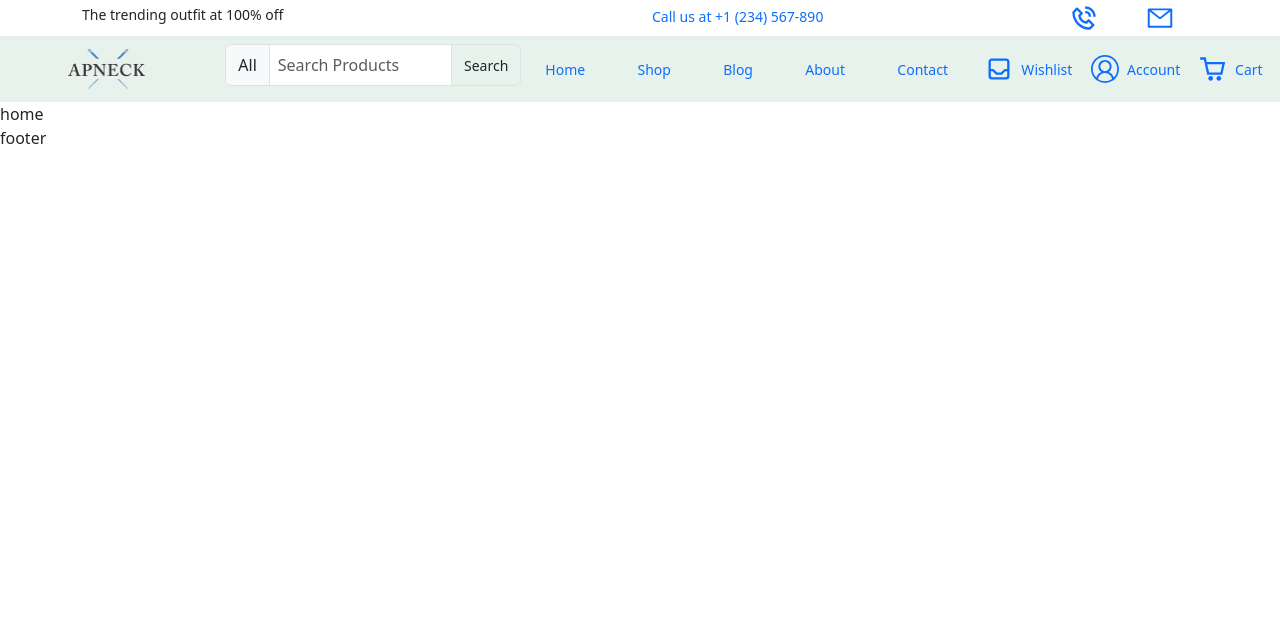
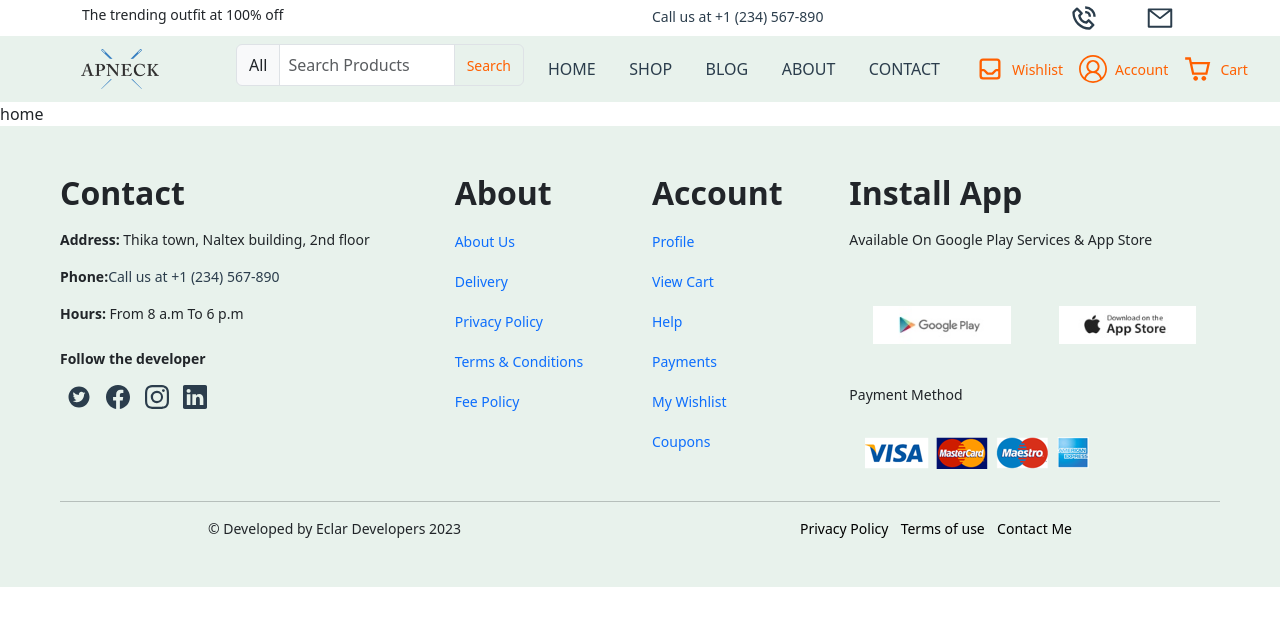
Before and after one commit to tejasvi8686/React_Ecommerce_Application, a React (Vite) app: page / in a window 1280 px wide. Shown: the top 626 px of the page. Built offline with nearby package versions, Linux system fonts and the light colour scheme.

Commit message:
added footer

```diff
--- a/src/App.css
+++ b/src/App.css
@@ -37,18 +37,64 @@ button{
   color: white;
 }
 
+active{
+  font-weight: 600;
+  color: var(--primary);
+  text-decoration: underline;
+}
+
+.inactive{
+  color: var(--primary1);
+  font-weight: 400;
+}
 /* header starts here */
+.header-top-strip a{
+  color: var(--primary1 );
+
+
+}
+
 .input-group button{
    background: transparent;
    font-size: 14px;
+   color: var(--search);
 }
 
 .nav-links a{
   font-size: 16px;
   text-transform: uppercase;
-  color: var(--primary);
+  color: var(--primary1);
 }
 
 .header-upper{
   background: var(--lighter2);
 }
+
+.nav-links-nav a{
+  color:var(--search)
+}
+
+.social-icons a{
+  color:var(--search)
+}
+
+/*footer start*/
+
+footer{
+  background-color: var(--lighter2);
+}
+
+.pay img{
+  transition: 0.5s ease;
+
+}
+
+.pay img:hover{
+  transform: translateY(-8px);
+}
+
+
+.footer-details a{
+  color: var(--primary1);
+
+}
--- a/src/App.jsx
+++ b/src/App.jsx
@@ -5,6 +5,9 @@ import Shop from "./pages/shop";
 import Blog from "./pages/blog";
 import Contact from "./pages/contact";
 import About from "./pages/about";
+import Cart from "./pages/cart";
+import Login from "./pages/login";
+import Wishlist from "./pages/wishlist";
 import "./App.css";
 
 function App() {
@@ -18,6 +21,9 @@ function App() {
             <Route path="blog" element={<Blog />} />
             <Route path="about" element={<About />}></Route>
             <Route Path="contact" element={<Contact />} />
+            <Route path="cart" element={<Cart />} />
+            <Route path="login" element={<Login />} />
+            <Route path="wishlist" element={<Wishlist />} />
 
           </Route>
         </Routes>
--- a/src/components/footer.jsx
+++ b/src/components/footer.jsx
@@ -1,9 +1,161 @@
-import React from 'react'
-
+import React from "react";
+import { Link } from "react-router-dom";
+import { BsFacebook } from "react-icons/bs";
+import { AiFillTwitterCircle } from "react-icons/ai";
+import { BsLinkedin } from "react-icons/bs";
+import { BsInstagram } from "react-icons/bs";
+import google from "../assets/images/pay/play.jpg";
+import app from "../assets/images/pay/app.jpg";
+import pay from '../assets/images/pay/pay.png';
 const footer = () => {
   return (
-    <div>footer</div>
-  )
-}
+    <footer className="footer p-5">
+      <div className="container-xxl">
+        <div className="row justify-content-center justify-content-md-start">
+          <div className="col-4 d-flex flex-column">
+            <h2 className="footer-title mb-3">
+              <b>Contact</b>
+            </h2>
 
-export default footer
+            <div className="footer-details">
+              <div className="mb-3">
+                <p>
+                  <b>Address:</b> Thika town, Naltex building, 2nd floor
+                </p>
+              </div>
+              <div className="mb-3">
+                <p>
+                  <b>Phone:</b>
+                  <a className="footer-tel" href="tel:+1234567890">
+                    Call us at +1 (234) 567-890
+                  </a>
+                </p>
+              </div>
+              <div className="mb-4">
+                <p>
+                  <b>Hours:</b> From 8 a.m To 6 p.m
+                </p>
+              </div>
+              <div className="mb-3">
+                <p>
+                  <b>Follow the developer</b>
+                </p>
+              </div>
+              <div className="col-5 social-icons mb-3 d-flex justify-content-around ">
+                <Link>
+                  <AiFillTwitterCircle className="fs-4" />
+                </Link>
+                <Link>
+                  <BsFacebook className="fs-4" />
+                </Link>
+                <Link>
+                  <BsInstagram className="fs-4" />
+                </Link>
+                <Link>
+                  <BsLinkedin className="fs-4" />
+                </Link>
+              </div>
+            </div>
+          </div>
+          <div className="col-md-2 col-lg-2 mb-3 mb-md-0">
+            <h2 className="footer-title mb-3">
+              <b>About</b>
+            </h2>
+            <div className="mb-3">
+              {" "}
+              <Link to="/about" id="footer-links">
+                About Us
+              </Link>{" "}
+            </div>
+            <div className="mb-3">
+              {" "}
+              <Link to="checkout" id="footer-links">
+                Delivery
+              </Link>{" "}
+            </div>
+            <div className="mb-3">
+              {" "}
+              <Link id="footer-links">Privacy Policy</Link>{" "}
+            </div>
+            <div className="mb-3">
+              {" "}
+              <Link id="footer-links">Terms & Conditions</Link>{" "}
+            </div>
+            <div className="mb-3">
+              {" "}
+              <Link id="footer-links">Fee Policy</Link>{" "}
+            </div>
+          </div>
+          <div className="col-md-2 col-lg-2 mb-3 mb-md-0">
+            <h2 className="footer-title mb-3">
+              <b>Account</b>
+            </h2>
+            <div className="mb-3">
+              {" "}
+              <Link to="/login" id="footer-links">
+                Profile
+              </Link>{" "}
+            </div>
+            <div className="mb-3">
+              {" "}
+              <Link to="/cart" id="footer-links">
+                View Cart
+              </Link>{" "}
+            </div>
+            <div className="mb-3">
+              {" "}
+              <Link to="/contact" id="footer-links">
+                Help
+              </Link>{" "}
+            </div>
+            <div className="mb-3">
+              {" "}
+              <Link id="footer-links">Payments</Link>{" "}
+            </div>
+            <div className="mb-3">
+              {" "}
+              <Link id="footer-links">My Wishlist</Link>{" "}
+            </div>
+            <div className="mb-3">
+              {" "}
+              <Link id="footer-links">Coupons</Link>{" "}
+            </div>
+          </div>
+          <div className="col-md-4 col-lg-4">
+            <h2 className="footer-title mb-3">
+              <b>Install App</b>
+            </h2>
+            <p className="mb-3">
+              Available On Google Play Services & App Store
+            </p>
+            <div className="pay d-flex">
+              <Link>
+                <img src={google} alt="" className="img-fluid p-4 my-3 " />
+              </Link>
+              <Link>
+                <img src={app} alt="" className="img-fluid p-4 my-3" />
+              </Link>
+            </div>
+            <p className="mb-3">Payment Method</p>
+            <Link className="pay">
+              <img src={pay} alt="" className="img-fluid p-3" />
+            </Link>
+          </div>
+        </div>
+        <hr />
+        <div className="row d-flex justify-content-around">
+          <div className="col-3">
+            <p> &copy; Developed by Eclar Developers 2023</p>
+          </div>
+          <div className="col-3 d-flex justify-content-between">
+            <Link className="text-black">Privacy Policy</Link>
+            <Link className="text-black">Terms of use</Link>
+            <Link className="text-black">Contact Me</Link>
+          </div>
+        </div>
+      </div>
+    </footer>
+  );
+};
+
+export default footer;
--- a/src/components/header.jsx
+++ b/src/components/header.jsx
@@ -8,10 +8,12 @@ import { HiOutlineInbox } from "react-icons/hi";
 import { VscAccount } from "react-icons/vsc";
 import { CgShoppingCart } from "react-icons/cg";
 
+
 const header = () => {
+
   return (
     <>
-      <header className="header-top-strip p-1 px-4 shadow-sm">
+      <header className="header-top-strip p-1 px-4 shadow-md">
         <div className="container xxl">
           <div className="row algin-items-center">
             <div className="col-6">
@@ -34,7 +36,7 @@ const header = () => {
         </div>
       </header>
 
-      <header className="header-upper">
+      <header className="header-upper px-3">
         <div className="container-xxl">
           <div className="row">
             <div className="col-2 m-auto text-center">
@@ -61,23 +63,23 @@ const header = () => {
               </div>
             </div>
 
-            <div className="nav-links-nav col-4 d-flex align-items-center justify-content-between m-auto text-center">
-              <Link to={"/"}>Home</Link>
+            <div className="nav-links col-4 d-flex align-items-center justify-content-between m-auto text-center">
+              <Link>Home</Link>
               <Link to={"shop"}>Shop</Link>
               <Link to={"blog"}>Blog</Link>
               <Link to={"about"}>About</Link>
               <Link to={"contact"}>Contact</Link>
             </div>
-            <div className="nav-link-nav col-3 d-flex align-items-center justify-content-around">
-              <Link className="d-flex">
+            <div className="nav-links-nav col-3 d-flex align-items-center justify-content-around">
+              <Link to={"wishlist"} className="d-flex">
                 <HiOutlineInbox className="fs-3 mx-2 " />
                 <p>Wishlist</p>
               </Link>
-              <Link className="d-flex">
+              <Link to={"login"}className="d-flex">
                 <VscAccount className="fs-3 mx-2 " />
                 <p>Account</p>
               </Link>
-              <Link className="d-flex">
+              <Link to={"cart"} className="d-flex">
                 <CgShoppingCart className="fs-3 mx-2 " />
                 <p>Cart</p>
               </Link>
--- /dev/null
+++ b/src/pages/cart.jsx
@@ -0,0 +1,9 @@
+import React from 'react'
+
+const cart = () => {
+  return (
+    <div>cart</div>
+  )
+}
+
+export default cart
--- /dev/null
+++ b/src/pages/login.jsx
@@ -0,0 +1,9 @@
+import React from 'react'
+
+const login = () => {
+  return (
+    <div>login</div>
+  )
+}
+
+export default login
--- /dev/null
+++ b/src/pages/wishlist.jsx
@@ -0,0 +1,9 @@
+import React from 'react'
+
+const wishlist = () => {
+  return (
+    <div>wishlist</div>
+  )
+}
+
+export default wishlist
```
Also changed, not shown: src/pages/account.jsx (added, +9 -0 lines).
